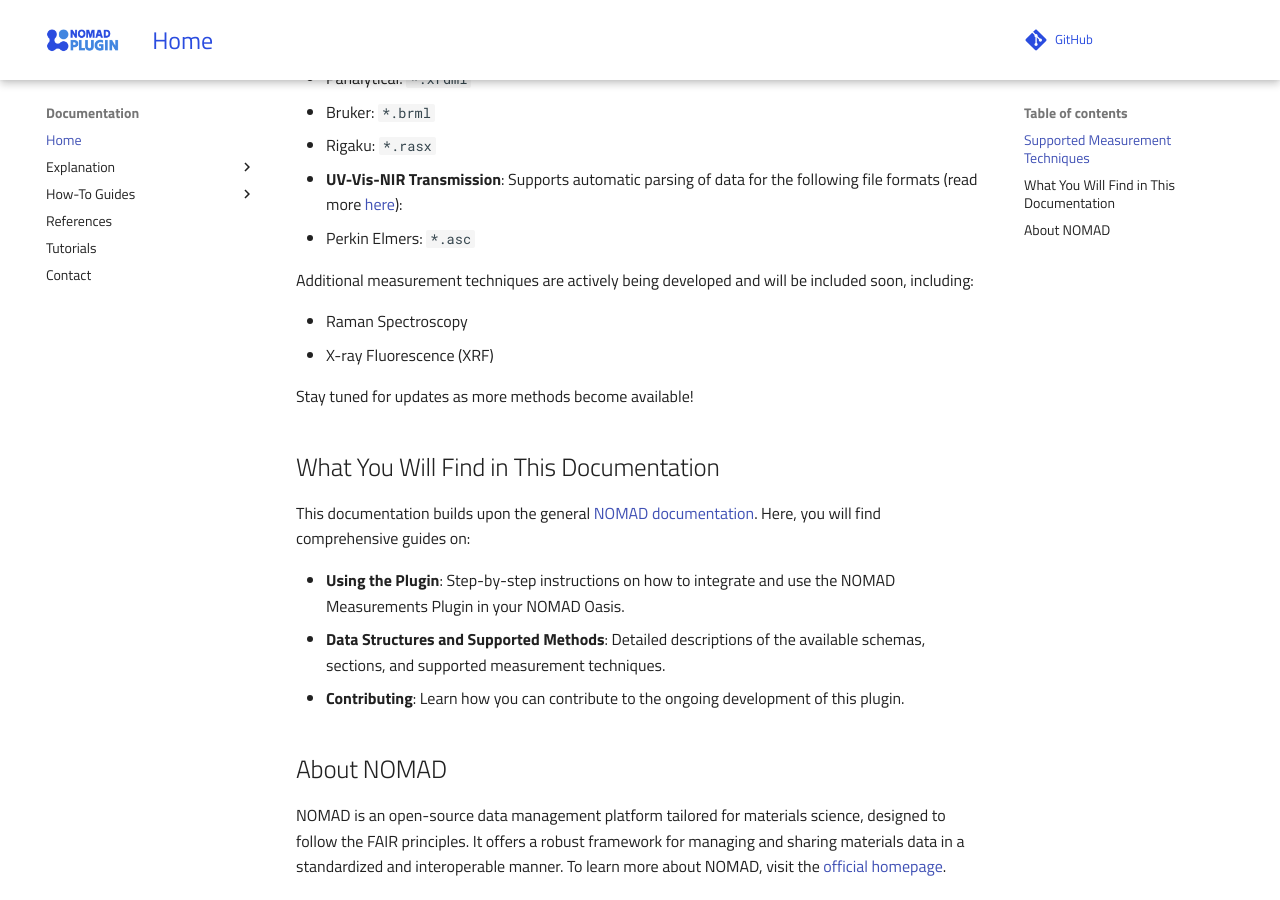
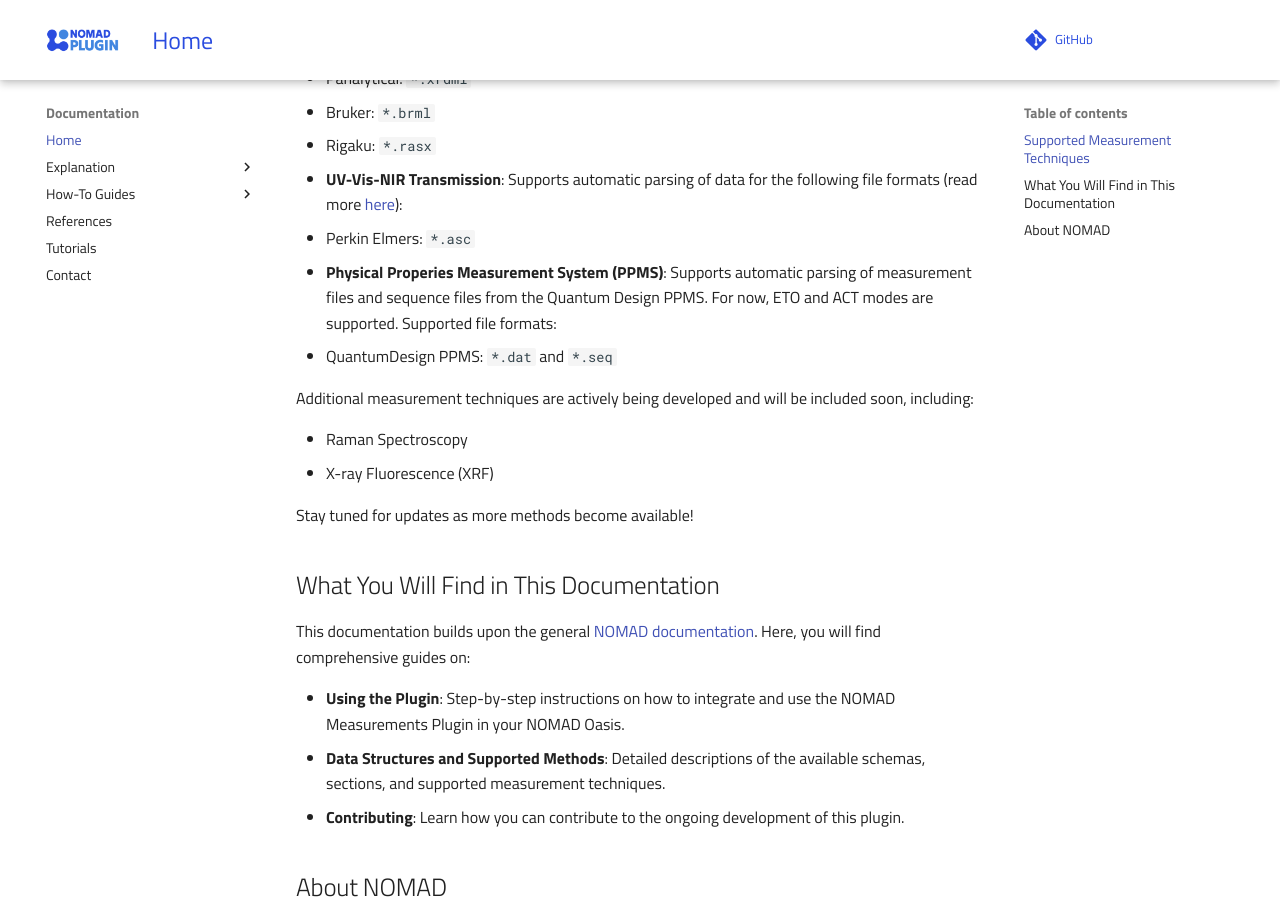
Before and after one commit to FAIRmat-NFDI/nomad-measurements, an MkDocs documentation site: the page built from docs/index.md, in a window 1280 px wide and 900 px high, scrolled down 507 px. Built offline with MkDocs 1.6.1 and Material for MkDocs 9.7.7, drawn with Linux system fonts in a browser that asks for light colours; comment, search, counter and statistics services are not loaded.

Commit message:
Aa index.md

```diff
--- a/docs/index.md
+++ b/docs/index.md
@@ -16,6 +16,11 @@
 - **UV-Vis-NIR Transmission**: Supports automatic parsing of data for the following
 file formats (read more [here](explanation/schemas.md#transmission-spectrophotometry)):
   - Perkin Elmers: `*.asc`
+
+- **Physical Properies Measurement System (PPMS)**: Supports automatic parsing of
+measurement files and sequence files from the Quantum Design PPMS. For now, ETO and
+ACT modes are supported. Supported file formats:
+  - QuantumDesign PPMS: `*.dat ` and `*.seq`
 
 Additional measurement techniques are actively being developed and will be included soon, including:
 
```
